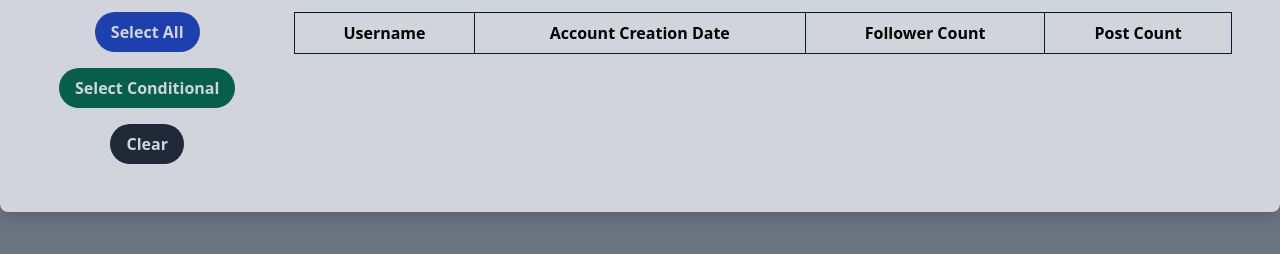
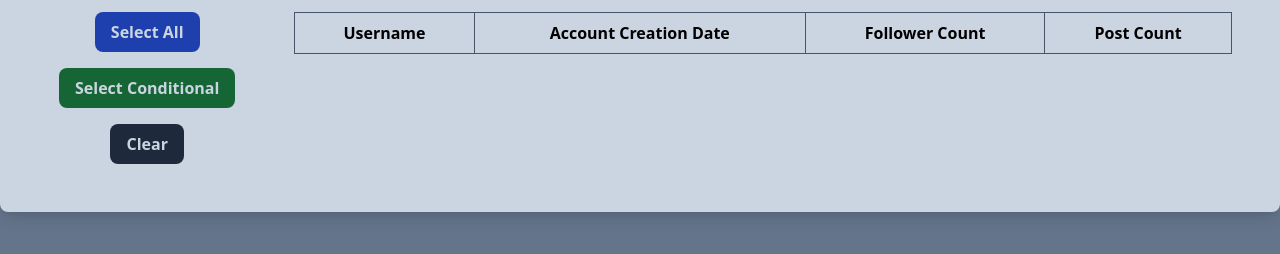
Before and after one commit to brumah/Python-vs-Go, a plain HTML site: page index.html in a window 1280 px wide. Shown: the part 378-632 px from the top of the page. Drawn offline with nearby package versions, Linux system fonts and the light colour scheme.

Commit message:
html changes

```diff
--- a/index.html
+++ b/index.html
@@ -2,28 +2,28 @@
 <html>
 <head>
     <title>Python vs Go</title>
-    <link href="https://cdn.jsdelivr.net/npm/tailwindcss@2.2.15/dist/tailwind.min.css" rel="stylesheet">
-    <script src="https://unpkg.com/htmx.org@1.9.6" integrity="sha384-FhXw7b6AlE/jyjlZH5iHa/tTe9EpJ1Y55RjcgPbjeWMskSxZt1v9qkxLJWNJaGni" crossorigin="anonymous"></script>
+    <script src="https://cdn.tailwindcss.com"></script>
+    <script src="https://unpkg.com/htmx.org@1.9.6"></script>
 </head>
 <body>
-    <h1 class="text-4xl font-bold text-gray-800 text-center bg-gray-500">Golang Requests</h1>
-    <div class="min-h-screen flex items-center justify-center bg-gray-500">
+    <h1 class="text-4xl font-bold text-slate-800 text-center bg-slate-500">Golang Requests</h1>
+    <div class="min-h-screen flex items-center justify-center bg-slate-500">
         <!-- Container for the two columns -->
-        <div class="container mx-auto p-6 bg-gray-300 shadow-lg rounded-lg flex">
+        <div class="container mx-auto p-6 bg-slate-300 shadow-lg rounded-lg flex">
             <!-- First Column (20% width) -->
             <div class="w-1/5 p-6 flex flex-col items-center">
-                <h2 class="text-3xl font-semibold text-gray-800 mb-4 text-center">Query</h2>
-                <button class="bg-blue-800 hover:bg-blue-500 text-gray-300 font-bold py-2 px-4 rounded-full"
+                <h2 class="text-3xl font-semibold text-slate-800 mb-4 text-center">Query</h2>
+                <button class="bg-blue-800 hover:bg-blue-700 hover:scale-105 hover:duration-200 text-slate-300 font-bold py-2 px-4 rounded-lg"
                         hx-get="/queries?id=1"
                         hx-target="#target"
                         hx-swap="innerhtml">
                         Select All</button>
-                <button class="bg-green-800 hover:bg-green-500 text-gray-300 font-bold py-2 px-4 rounded-full mt-4"
+                <button class="bg-green-800 hover:bg-green-700 hover:scale-105 hover:duration-200 text-slate-300 font-bold py-2 px-4 rounded-lg mt-4"
                         hx-get="/queries?id=2"
                         hx-target="#target"
                         hx-swap="innerhtml">
                         Select Conditional</button>
-                <button class="bg-gray-800 hover:bg-gray-500 text-gray-300 font-bold py-2 px-4 rounded-full mt-4"
+                <button class="bg-slate-800 hover:bg-slate-700 hover:scale-105 hover:duration-200 text-slate-300 font-bold py-2 px-4 rounded-lg mt-4"
                         hx-get="/queries?id=3"
                         hx-target="#target"
                         hx-swap="innerhtml">
@@ -31,14 +31,14 @@
             </div>
             <!-- Second Column (80% width) -->
             <div class="w-4/5 p-6">
-                <h2 class="text-3xl font-semibold text-gray-900 mb-4 text-center">Response</h2>
+                <h2 class="text-3xl font-semibold text-slate-900 mb-4 text-center">Response</h2>
                 <table class="table-auto w-full border border-collapse text-center" id="target">
                     <thead>
                         <tr>
-                            <th class="px-4 py-2 border border-gray-900">Username</th>
-                            <th class="px-4 py-2 border border-gray-900">Account Creation Date</th>
-                            <th class="px-4 py-2 border border-gray-900">Follower Count</th>
-                            <th class="px-4 py-2 border border-gray-900">Post Count</th>
+                            <th class="px-4 py-2 border border-slate-600">Username</th>
+                            <th class="px-4 py-2 border border-slate-600">Account Creation Date</th>
+                            <th class="px-4 py-2 border border-slate-600">Follower Count</th>
+                            <th class="px-4 py-2 border border-slate-600">Post Count</th>
                         </tr>
                     </thead>
                 </table>
```
Also changed, not shown: 1 other file.
